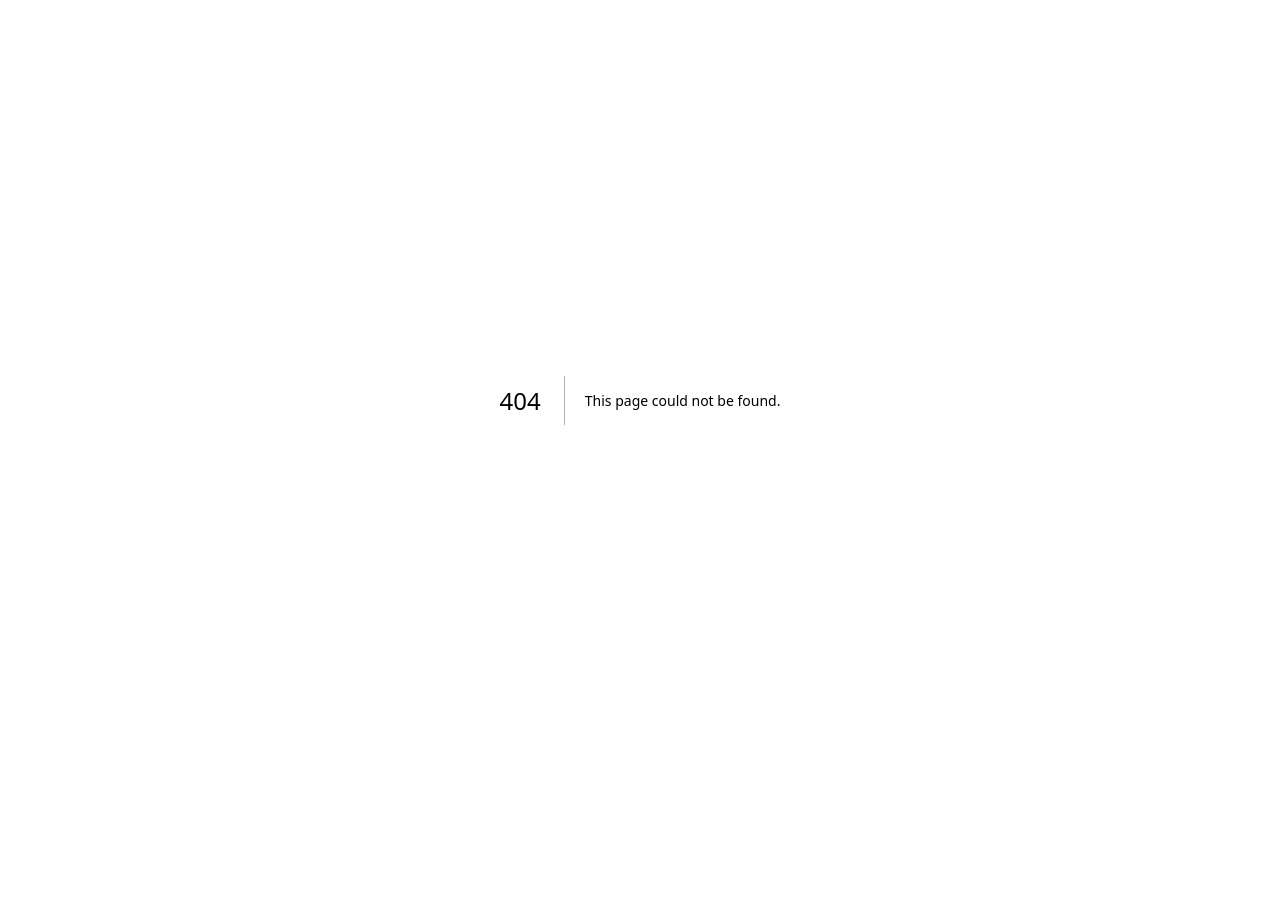
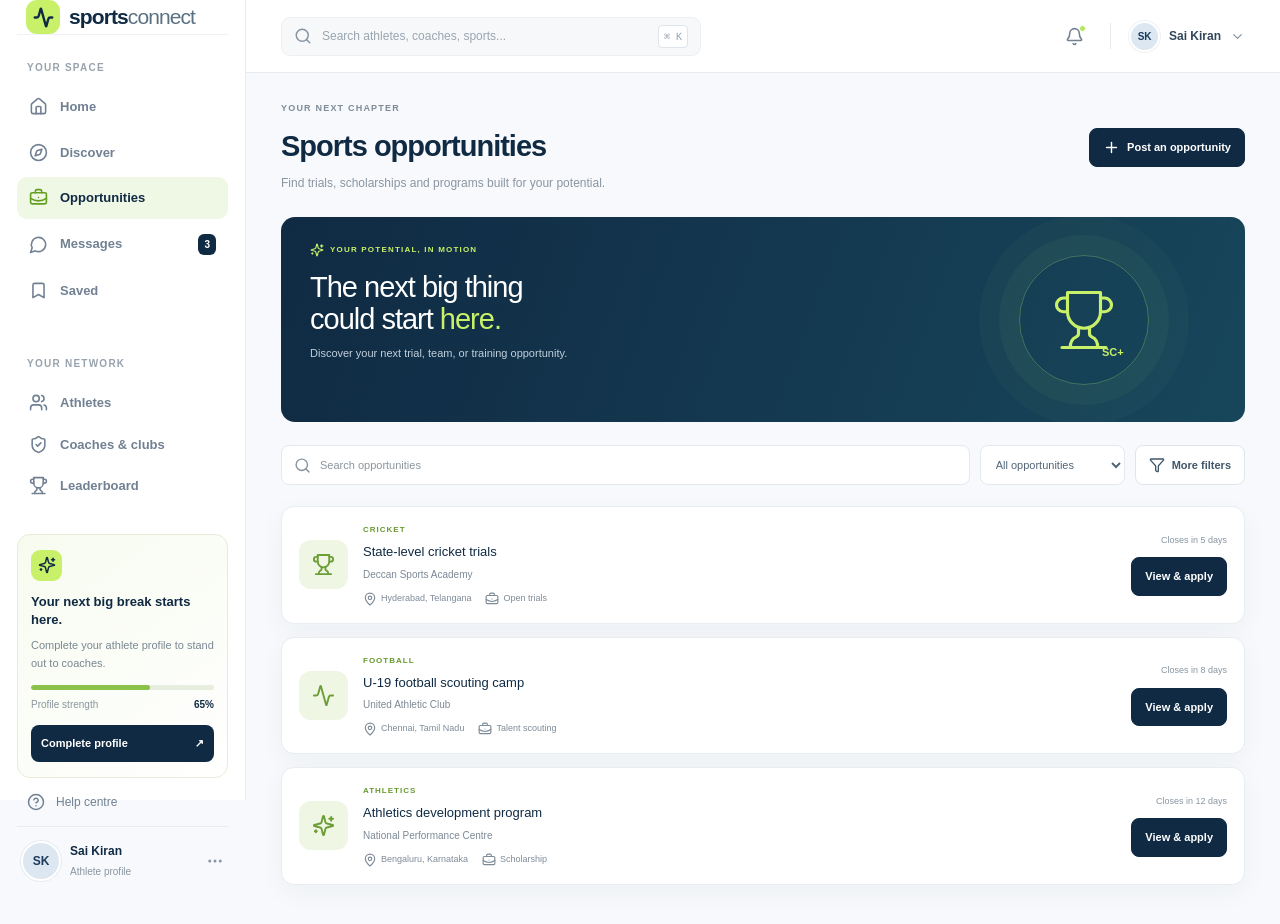
Before and after one commit to addulasaikiran-ops/Sportsconnet, a Next.js app: page /opportunities in a window 1280 px wide. Before the commit this address had no page. Shown: the top 924 px of the page. Before the commit the page ends 800 px from the top, so only its background shows below. Built offline with nearby package versions, Linux system fonts and the light colour scheme.

Commit message:
Create Opportunities route

```diff
--- /dev/null
+++ b/app/opportunities/page.tsx
@@ -0,0 +1,5 @@
+import SportsConnectShell from "@/components/sportsconnect-shell";
+
+export default function ScreenPage() {
+  return <SportsConnectShell initialScreen="Opportunities" />;
+}
```
